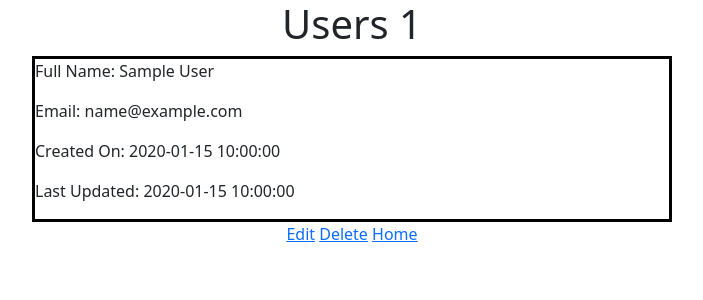
After one commit to haishenrong/CodingDojo, a Flask app: page /show/1 in a window 1280 px wide. The commit adds this page. Shown: the top 300 px of the page, without its empty margins (288-991 px from the left). Run offline with Flask 2, Linux system fonts and the light colour scheme; tables that the repository leaves empty or names only in its code hold one stand-in row (values such as "Sample post").

Commit message:
Users CRUD Exercise

```diff
--- a/python/flask_mysql/crud/users2/server.py
+++ b/python/flask_mysql/crud/users2/server.py
@@ -4,6 +4,9 @@ from user import User
 app = Flask(__name__)
 
 @app.route("/")
+def default():
+    return redirect("/users")
+@app.route("/users")
 def index():
     users = User.get_all()
     print(users)
@@ -21,7 +24,42 @@ def create_user():
         "email" : request.form["email"]
     }
     User.save_user(data)
-    return redirect('/')
+    return redirect('/users')
+
+@app.route('/show/<id>')
+def one_user(id):
+    data = {
+        "id": int(id)
+    }
+    user = User.get_one(data)
+    return render_template("one_user.html", user=user[0])
+
+@app.route('/edit/<id>')
+def edit_user(id):
+    data = {
+        "id": int(id)
+    }
+    user = User.get_one(data)
+    return render_template("edit_user.html", user=user[0])
+
+@app.route('/update_user/<id>', methods=["POST"])
+def update_user(id):
+    data = {
+        "first_name": request.form["first_name"],
+        "last_name" : request.form["last_name"],
+        "email" : request.form["email"],
+        "id": int(id)
+    }
+    User.update_user(data)
+    return redirect('/users')
+
+@app.route('/delete/<id>')
+def delete(id):
+    data = {
+        "id": int(id)
+    }
+    user = User.delete(data)
+    return redirect("/users")
 
 if __name__ == "__main__":
     app.run(debug=True)
--- /dev/null
+++ b/python/flask_mysql/crud/users2/templates/one_user.html
@@ -0,0 +1,28 @@
+<!DOCTYPE html>
+<html lang="en">
+<head>
+    <meta charset="UTF-8">
+    <meta http-equiv="X-UA-Compatible" content="IE=edge">
+    <meta name="viewport" content="width=device-width, initial-scale=1.0">
+        <link href="https://cdn.jsdelivr.net/npm/bootstrap@5.1.0/dist/css/bootstrap.min.css" rel="stylesheet"
+    integrity="sha384-KyZXEAg3QhqLMpG8r+8fhAXLRk2vvoC2f3B09zVXn8CA5QIVfZOJ3BCsw2P0p/We" crossorigin="anonymous">
+    <link rel="preconnect" href="https://fonts.googleapis.com">
+    <link rel="preconnect" href="https://fonts.gstatic.com" crossorigin>
+    <link href="https://fonts.googleapis.com/css2?family=Varela+Round&display=swap" rel="stylesheet">
+    <title>Document</title>
+</head>
+<body>
+    <h1 style="text-align:center;"> Users {{ user.id }}</h1>
+    <div style="border: 3px solid black; width: 50%; margin:auto;">
+        <p>Full Name: {{user.first_name}} {{user.last_name}}</p>
+        <p>Email: {{user.email}} </p>
+        <p>Created On: {{user.created_at}}</p>
+        <p>Last Updated: {{user.updated_at}}</p>
+    </div>
+    <div style="text-align:center;">
+    <a href="http://localhost:5000/edit/{{user.id}}">Edit</a>
+    <a href="http://localhost:5000/delete/{{user.id}}">Delete</a>
+    <a href="http://localhost:5000/">Home</a>
+    </div>
+</body>
+</html>
--- a/python/flask_mysql/crud/users2/user.py
+++ b/python/flask_mysql/crud/users2/user.py
@@ -17,6 +17,22 @@ class User:
             users.append( cls(user) )
         return users
     @classmethod
+    def get_one(cls, data):
+        query = "SELECT * FROM users WHERE id = %(id)s ;"
+        results = connectToMySQL('users_schema').query_db(query, data)
+        users = []
+        for user in results:
+            users.append( cls(user) )
+        return users
+    @classmethod
     def save_user(cls, data):
         query = "INSERT INTO users ( first_name , last_name , email , created_at, updated_at ) VALUES ( %(first_name)s , %(last_name)s , %(email)s , NOW() , NOW() );"
         return connectToMySQL('users_schema').query_db( query, data )
+    @classmethod
+    def update_user(cls, data):
+        query = "UPDATE users SET first_name = %(first_name)s, last_name = %(last_name)s, email = %(email)s, updated_at = NOW() WHERE id = %(id)s;"
+        return connectToMySQL('users_schema').query_db( query, data )
+    @classmethod
+    def delete(cls, data):
+        query = "DELETE FROM users WHERE id = %(id)s;"
+        return connectToMySQL('users_schema').query_db( query, data )
```
Also changed, not shown: python/flask_mysql/crud/users2/templates/edit_user.html (added, +33 -0 lines), python/flask_mysql/crud/users2/templates/index.html (+29 -5 lines).
